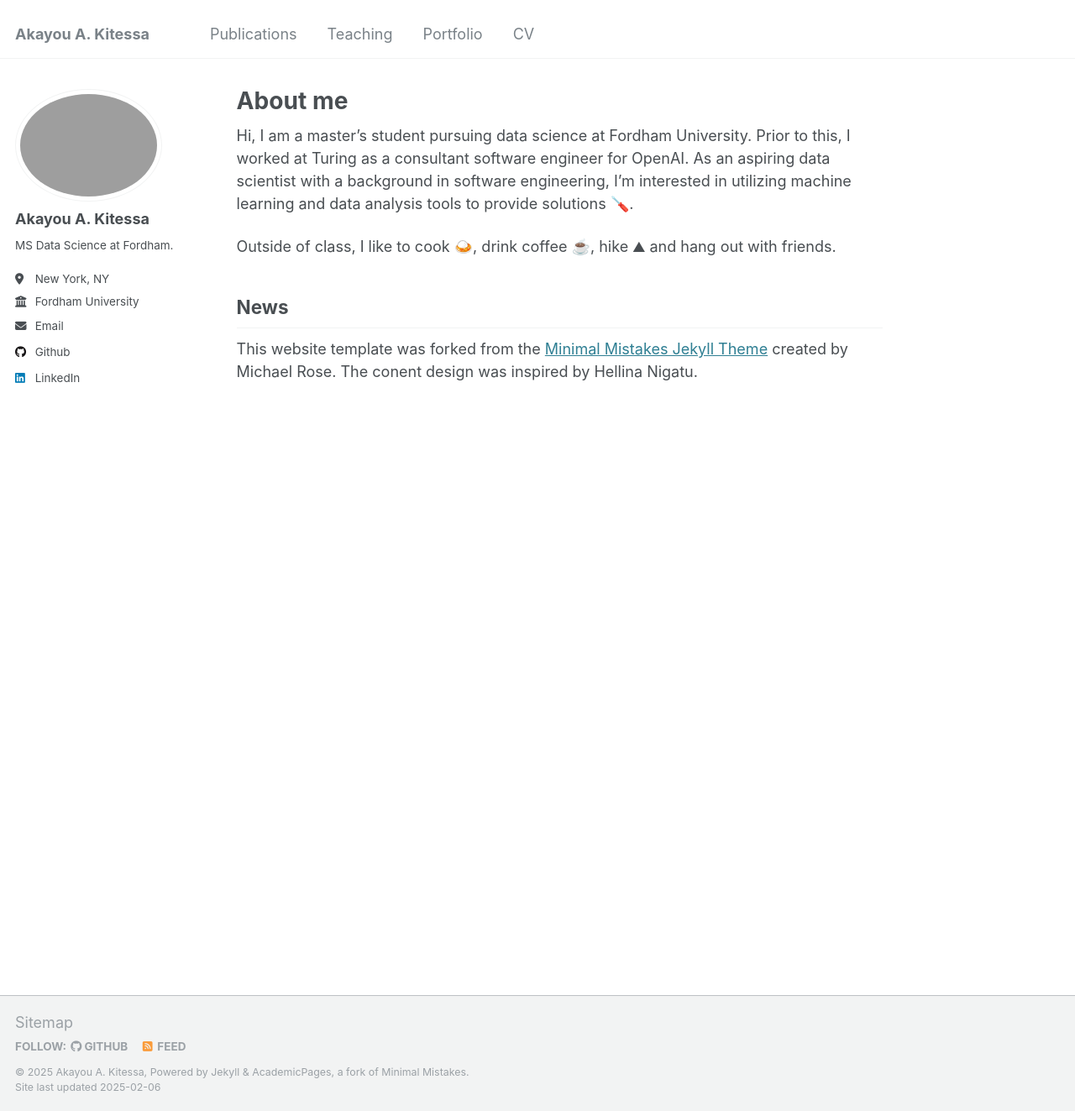
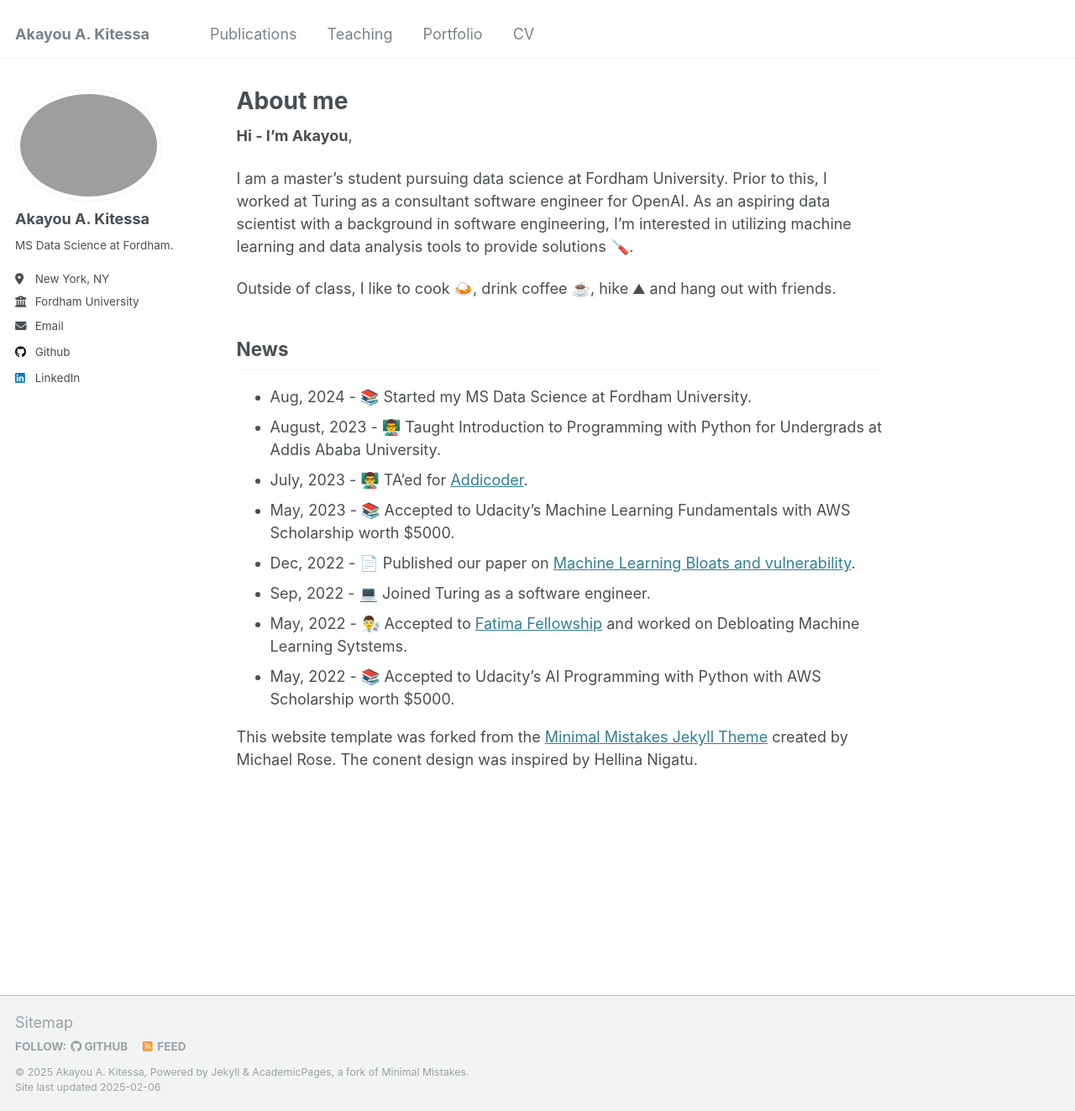
Before and after one commit to akuadane/akuadane.github.io, a Jekyll site: the page built from _pages/about.md, in a window 1280 px wide and 1323 px high. Shown: the whole window at 84% size. Built offline with Jekyll 4.4.1, drawn with Linux system fonts in a browser that asks for light colours.

Commit message:
Changed about me

```diff
--- a/_pages/about.md
+++ b/_pages/about.md
@@ -6,7 +6,8 @@ redirect_from:
   - /about/
   - /about.html
 ---
-Hi,
+**Hi - I'm Akayou**,
+
 I am a master’s student pursuing data science at Fordham University. Prior to this, I worked at Turing as a consultant software engineer for OpenAI. As an aspiring data scientist with a background in software engineering, I’m interested in utilizing machine learning and data analysis tools to provide solutions 🪛.
 
 
@@ -15,6 +16,15 @@ Outside of class, I like to cook 🍛, drink coffee ☕️, hike ⛰ and hang ou
 
 ## News
 
+- Aug, 2024 - 📚 Started my MS Data Science at Fordham University.
+- August, 2023 - 👨‍🏫 Taught Introduction to Programming with Python for Undergrads at Addis Ababa University.
+- July, 2023 - 👨‍🏫 TA'ed for [Addicoder](https://addiscoder.com).
+- May, 2023 - 📚 Accepted to Udacity's Machine Learning Fundamentals with AWS Scholarship worth $5000.
+- Dec, 2022 - 📄 Published our paper on [Machine Learning Bloats and vulnerability](https://arxiv.org/abs/2212.09437).
+- Sep, 2022 - 💻 Joined Turing as a software engineer.
+- May, 2022 - 👨‍🔬 Accepted to [Fatima Fellowship](https://www.fatimafellowship.com) and worked on Debloating Machine Learning Sytstems.
+- May, 2022 - 📚 Accepted to Udacity's AI Programming with Python with AWS Scholarship worth $5000.
+
 
 
 
```
